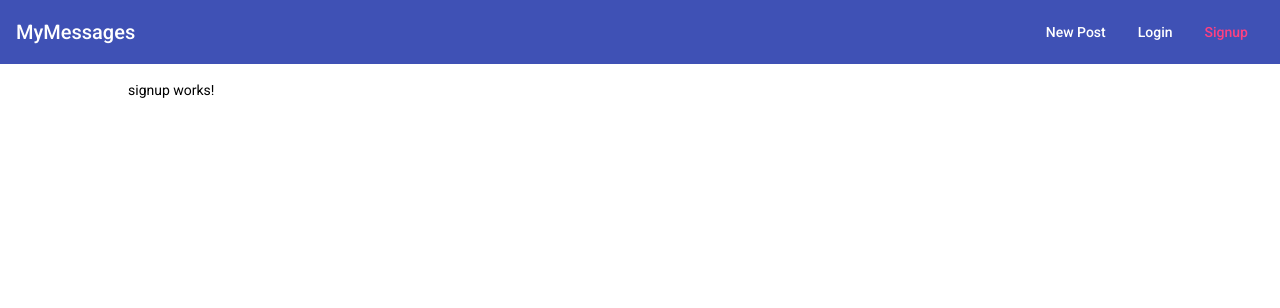
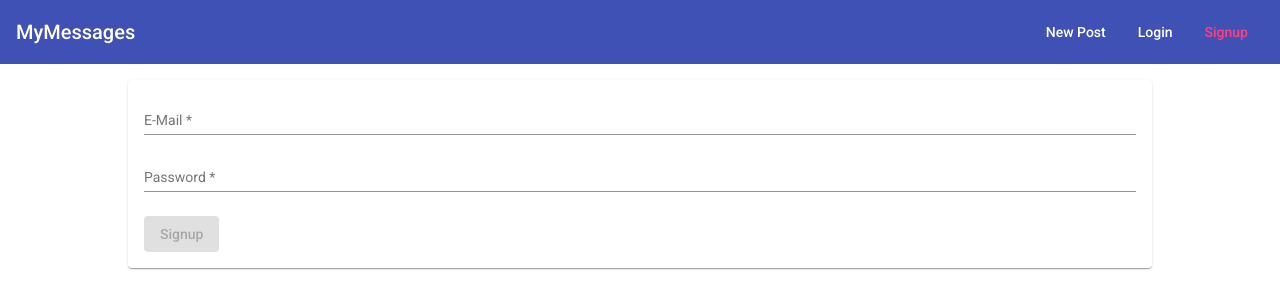
Before and after one commit to Ibrahim-Mowafy/MEAN-Stack-App, an Angular app: page /signup in a window 1280 px wide. Shown: the top 308 px of the page. Built offline with nearby package versions, Linux system fonts and the light colour scheme.

Commit message:
adding sinup form to component

```diff
--- a/src/app/auth/signup/signup.component.css
+++ b/src/app/auth/signup/signup.component.css
@@ -0,0 +1,6 @@
+mat-form-field {
+  width: 100%;
+}
+mat-spinner {
+  margin: auto;
+}
--- a/src/app/auth/signup/signup.component.html
+++ b/src/app/auth/signup/signup.component.html
@@ -1 +1,44 @@
-<p>signup works!</p>
+<mat-card>
+  <mat-spinner *ngIf="isLoading" color="accent"></mat-spinner>
+  <form #signupForm="ngForm" (submit)="onSignup(signupForm)" *ngIf="!isLoading">
+    <mat-form-field>
+      <input
+        matInput
+        type="email"
+        placeholder="E-Mail"
+        name="email"
+        ngModel
+        #emailInput="ngModel"
+        required
+        email
+      />
+      <mat-error *ngIf="emailInput.invalid"
+        >Please enter a valid email .</mat-error
+      >
+    </mat-form-field>
+
+    <mat-form-field>
+      <input
+        matInput
+        type="password"
+        name="password"
+        placeholder="Password"
+        ngModel
+        #passwordInput="ngModel"
+        required
+      />
+      <mat-error *ngIf="passwordInput.invalid">
+        Please enter a valid password.
+      </mat-error>
+    </mat-form-field>
+    <button
+      mat-raised-button
+      color="accent"
+      type="submit"
+      style="margin-top: 7px"
+      [disabled]="signupForm.invalid"
+    >
+      Signup
+    </button>
+  </form>
+</mat-card>
--- a/src/app/auth/signup/signup.component.ts
+++ b/src/app/auth/signup/signup.component.ts
@@ -1,15 +1,18 @@
+import { NgForm } from '@angular/forms';
 import { Component, OnInit } from '@angular/core';
 
 @Component({
   selector: 'app-signup',
   templateUrl: './signup.component.html',
-  styleUrls: ['./signup.component.css']
+  styleUrls: ['./signup.component.css'],
 })
 export class SignupComponent implements OnInit {
+  isLoading = false;
+  constructor() {}
 
-  constructor() { }
+  ngOnInit(): void {}
 
-  ngOnInit(): void {
+  onSignup(form: NgForm) {
+    console.log(form.value);
   }
-
 }
```
